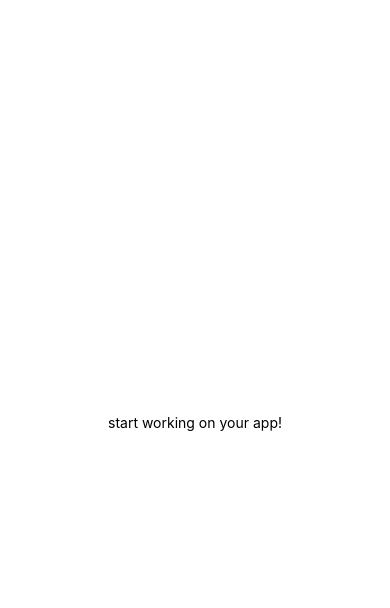
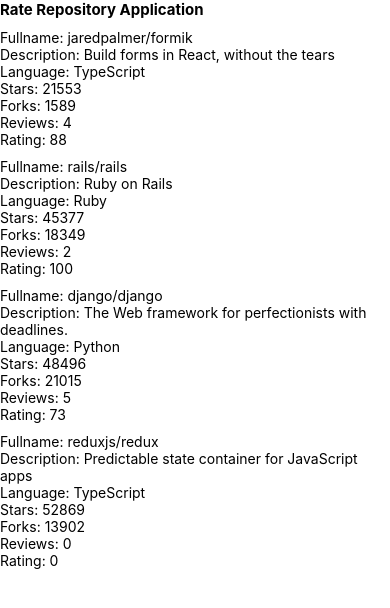
Before and after one commit to shahin1290/rate-repository-app, a React Native app: screen / in a window 390 px wide. Shown: the top 608 px of the page. Built offline with nearby package versions, Linux system fonts and the light colour scheme.

Commit message:
finishes Exercise 10.3: the reviewed repositories list

```diff
--- a/App.js
+++ b/App.js
@@ -1,21 +1,9 @@
-import { StatusBar } from 'expo-status-bar';
 import React from 'react';
-import { StyleSheet, Text, View } from 'react-native';
 
-export default function App() {
-  return (
-    <View style={styles.container}>
-      <Text>start working on your app!</Text>
-      <StatusBar style="auto" />
-    </View>
-  );
-}
+import Main from './src/components/Main';
 
-const styles = StyleSheet.create({
-  container: {
-    flex: 1,
-    backgroundColor: '#fff',
-    alignItems: 'center',
-    justifyContent: 'center',
-  },
-});
+const App = () => {
+  return <Main />;
+};
+
+export default App;
--- a/package.json
+++ b/package.json
@@ -7,7 +7,6 @@
     "web": "expo start --web",
     "eject": "expo eject",
     "lint": "eslint ./src/**/*.{js,jsx} App.js --no-error-on-unmatched-pattern"
-
   },
   "dependencies": {
     "expo": "~38.0.8",
--- /dev/null
+++ b/src/components/Main.jsx
@@ -0,0 +1,28 @@
+import React from 'react';
+import Constants from 'expo-constants';
+import { Text, StyleSheet, View } from 'react-native';
+import RepositoryList from './RepositoryList';
+
+const styles = StyleSheet.create({
+  container: {
+    marginTop: Constants.statusBarHeight,
+    flexGrow: 1,
+    flexShrink: 1,
+  },
+  header: {
+    marginBottom: 10,
+     fontSize: 15,
+    fontWeight: 'bold'
+  }
+});
+
+const Main = () => {
+  return (
+    <View style={styles.container}>
+      <Text style={styles.header}>Rate Repository Application</Text>
+      <RepositoryList />
+    </View>
+  );
+};
+
+export default Main;
--- /dev/null
+++ b/src/components/RepositoryItem.jsx
@@ -0,0 +1,18 @@
+import React from 'react';
+import { Text, View } from 'react-native';
+
+const RepositoryItem = ({ item }) => {
+  return (
+    <View>
+      <Text>Fullname: {item.fullName}</Text>
+      <Text>Description: {item.description}</Text>
+      <Text>Language: {item.language}</Text>
+      <Text>Stars: {item.stargazersCount}</Text>
+      <Text>Forks: {item.forksCount}</Text>
+      <Text>Reviews: {item.reviewCount}</Text>
+      <Text>Rating: {item.ratingAverage}</Text>
+    </View>
+  );
+};
+
+export default RepositoryItem;
--- /dev/null
+++ b/src/components/RepositoryList.jsx
@@ -0,0 +1,70 @@
+import React from 'react';
+import { FlatList, View, StyleSheet } from 'react-native';
+import RepositoryItem from './RepositoryItem';
+
+const styles = StyleSheet.create({
+  separator: {
+    height: 10,
+  },
+});
+
+const repositories = [
+  {
+    id: 'jaredpalmer.formik',
+    fullName: 'jaredpalmer/formik',
+    description: 'Build forms in React, without the tears',
+    language: 'TypeScript',
+    forksCount: 1589,
+    stargazersCount: 21553,
+    ratingAverage: 88,
+    reviewCount: 4,
+    ownerAvatarUrl: 'https://avatars2.githubusercontent.com/u/4060187?v=4',
+  },
+  {
+    id: 'rails.rails',
+    fullName: 'rails/rails',
+    description: 'Ruby on Rails',
+    language: 'Ruby',
+    forksCount: 18349,
+    stargazersCount: 45377,
+    ratingAverage: 100,
+    reviewCount: 2,
+    ownerAvatarUrl: 'https://avatars1.githubusercontent.com/u/4223?v=4',
+  },
+  {
+    id: 'django.django',
+    fullName: 'django/django',
+    description: 'The Web framework for perfectionists with deadlines.',
+    language: 'Python',
+    forksCount: 21015,
+    stargazersCount: 48496,
+    ratingAverage: 73,
+    reviewCount: 5,
+    ownerAvatarUrl: 'https://avatars2.githubusercontent.com/u/27804?v=4',
+  },
+  {
+    id: 'reduxjs.redux',
+    fullName: 'reduxjs/redux',
+    description: 'Predictable state container for JavaScript apps',
+    language: 'TypeScript',
+    forksCount: 13902,
+    stargazersCount: 52869,
+    ratingAverage: 0,
+    reviewCount: 0,
+    ownerAvatarUrl: 'https://avatars3.githubusercontent.com/u/13142323?v=4',
+  },
+];
+
+const ItemSeparator = () => <View style={styles.separator} />;
+
+const RepositoryList = () => {
+  return (
+    <FlatList
+      data={repositories}
+      ItemSeparatorComponent={ItemSeparator}
+      renderItem={({ item }) => <RepositoryItem item={item} />}
+    />
+  );
+};
+
+export default RepositoryList;
```
Also changed, not shown: 1 other file (tests, documents, lock files or other folders).
